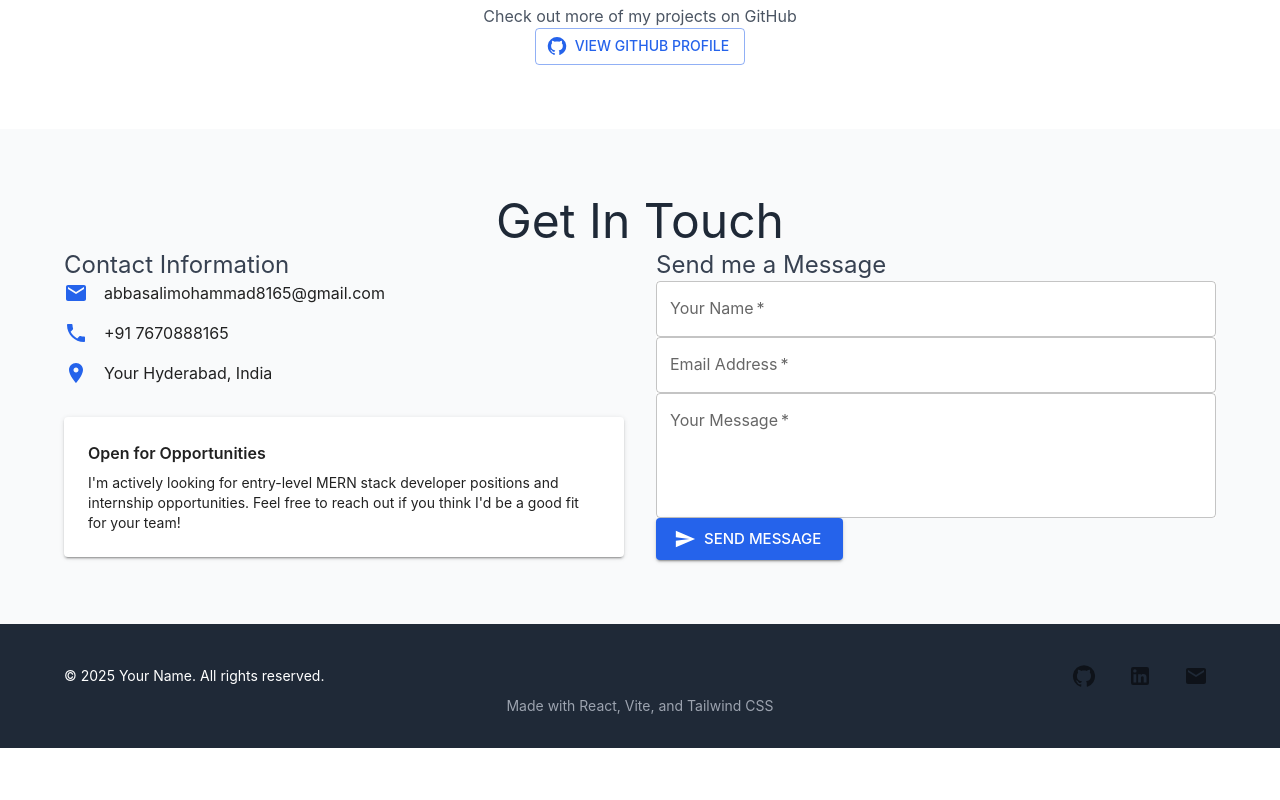
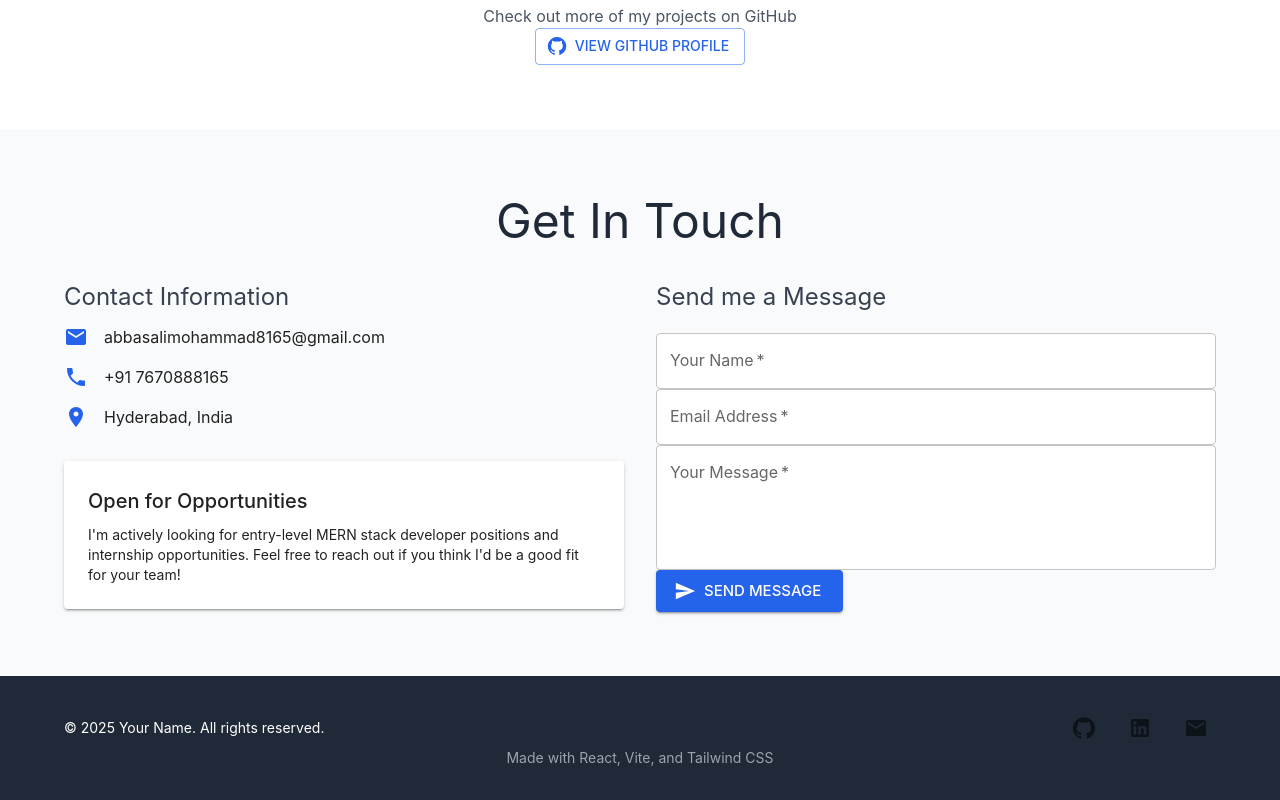
Before and after one commit to ABBASALI1001/Portfolio_Frontend, a React (Vite) app: page / in a window 1280 px wide. Shown: the part 2651-3451 px from the top of the page. Before the commit the page ends 3399 px from the top, so only its background shows below. Built offline with nearby package versions, Linux system fonts and the light colour scheme.

Commit message:
Update Contact.jsx
updated ui

```diff
--- a/src/components/Contact.jsx
+++ b/src/components/Contact.jsx
@@ -31,7 +31,7 @@ const Contact = () => {
     // Here you would typically send the form data to a backend
     try {
       const response = await axios.post(
-        "https://backend-portfolio-2hd1.onrender.com/contact",
+        "http://localhost:3001/contact",
         formData
       );
       if (response.data.success) {
@@ -55,7 +55,7 @@ const Contact = () => {
       <Container maxWidth="lg">
         <Typography
           variant="h3"
-          className="text-center font-bold text-gray-800 mb-12"
+          className="text-center font-bold text-gray-800 mb-12 pb-8"
         >
           Get In Touch
         </Typography>
@@ -64,14 +64,14 @@ const Contact = () => {
           <Box>
             <Typography
               variant="h5"
-              className="font-semibold mb-6 text-gray-700"
+              className="font-bold mb-6 text-gray-700  pb-3 "
             >
               Contact Information
             </Typography>
 
-            <Box className="space-y-4">
+            <Box className="space-y-4 ">
               <Box className="flex items-center">
-                <Email className="text-blue-600 mr-4" />
+                <Email className="text-blue-600 mr-4 " />
                 <Typography variant="body1">
                   abbasalimohammad8165@gmail.com
                 </Typography>
@@ -84,12 +84,12 @@ const Contact = () => {
 
               <Box className="flex items-center">
                 <LocationOn className="text-blue-600 mr-4" />
-                <Typography variant="body1">Your Hyderabad, India</Typography>
+                <Typography variant="body1"> Hyderabad, India</Typography>
               </Box>
             </Box>
 
             <Paper elevation={2} className="p-6 mt-8 bg-blue-600 text-white">
-              <Typography variant="h7" className="font-semibold mb-2">
+              <Typography variant="h6" className="font-semibold mb-2 ">
                 Open for Opportunities
               </Typography>
               <Typography variant="body2" className="pt-2">
@@ -103,7 +103,7 @@ const Contact = () => {
           <Box>
             <Typography
               variant="h5"
-              className="font-semibold mb-6 text-gray-700"
+              className="font-semibold mb-6 text-gray-700  pb-5"
             >
               Send me a Message
             </Typography>
```
